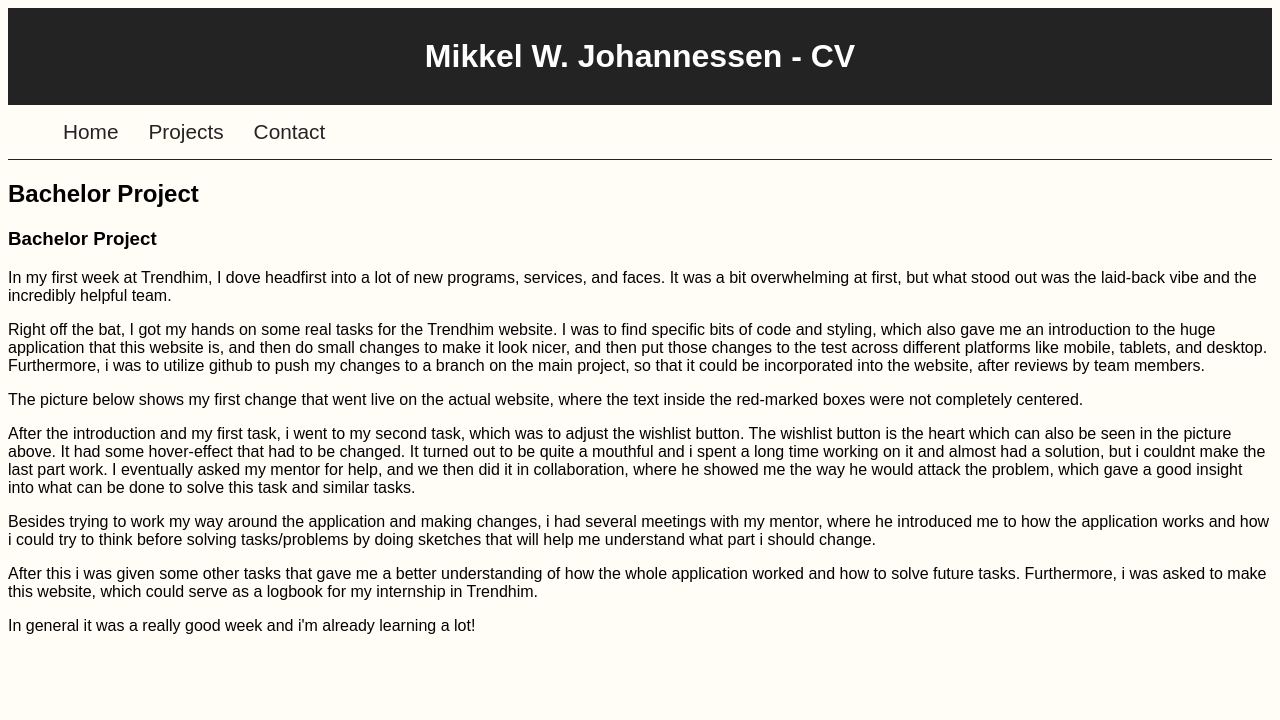
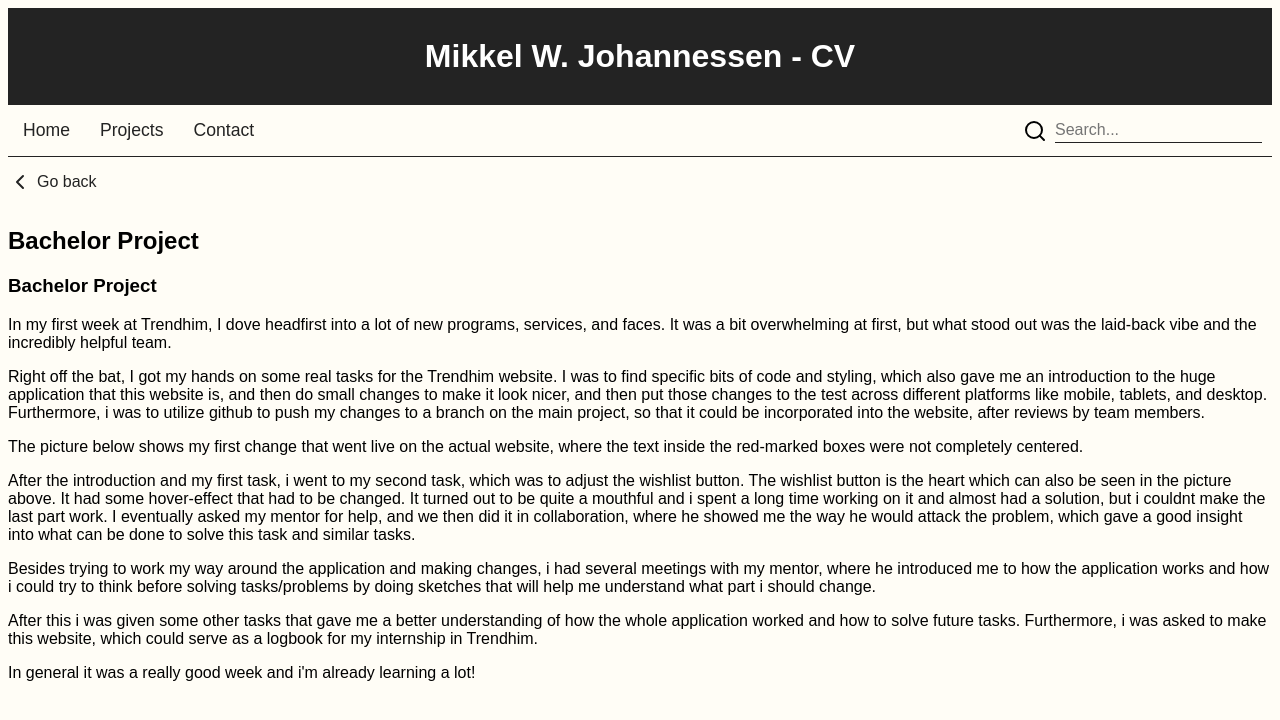
Before and after one commit to Mwaldemar/Resume, a Next.js app: page /projects/bachelor in a window 1280 px wide. Shown: the top 720 px of the page. Built offline with nearby package versions, Linux system fonts and the light colour scheme.

Commit message:
Made search bar for projects and some animations for header and menu items

```diff
--- a/app/components/header/header.module.scss
+++ b/app/components/header/header.module.scss
@@ -1,6 +1,8 @@
 .headerContainer {
   background-color: var(--black);
   padding: 20px;
+  display: flex;
+  justify-content: center;
 
   .headerLink {
     text-decoration: none;
@@ -9,10 +11,24 @@
       text-align: center;
       padding: 10px;
       margin: 0 auto;
+      width: fit-content;
+      animation: bounceIn 1.5s ease;
 
       &:hover {
         text-decoration: underline;
+        cursor: pointer;
       }
     }
   }
 }
+
+@keyframes bounceIn {
+  0% {
+    transform: scale(0);
+    opacity: 0;
+  }
+  100% {
+    transform: scale(1);
+    opacity: 1;
+  }
+}
--- a/app/components/header/header.tsx
+++ b/app/components/header/header.tsx
@@ -2,8 +2,10 @@ import React from "react";
 import { Navbar } from "../navbar/navbar";
 import styles from './header.module.scss'
 import Link from "next/link";
+import { getProjectMetadata } from '@/components/getProjectMetadata';
 
 export const Header = () => {
+    const projects = getProjectMetadata();
     return (
         <>
             <div className={styles.headerContainer}>
@@ -11,7 +13,7 @@ export const Header = () => {
                     <h1 className={styles.headerTitle}>Mikkel W. Johannessen - CV</h1>
                 </Link>
             </div>
-            <Navbar />
+            <Navbar projects={projects} />
         </>
     )
 }
--- a/app/components/navbar/navbar.module.scss
+++ b/app/components/navbar/navbar.module.scss
@@ -1,6 +1,80 @@
 .navigation {
   background-color: var(--eggWhite);
   border-bottom: 1px solid var(--black);
+  display: flex;
+  flex-direction: row;
+  justify-content: space-between;
+
+  .searchBar {
+    display: flex;
+    align-items: center;
+    position: relative;
+
+    .search {
+      padding: 10px;
+      display: flex;
+      align-content: center;
+      border-radius: 50px;
+
+      .searchInput {
+        all: unset;
+        border-bottom: 1px solid var(--black);
+        margin-left: 8px;
+
+        &::-webkit-search-cancel-button {
+          -webkit-appearance: none;
+          appearance: none;
+        }
+
+        &::-ms-clear {
+          display: none;
+        }
+      }
+    }
+
+    .searchResultsContainer {
+      position: absolute;
+      top: 100%;
+      left: 0;
+      width: 100%;
+      background-color: white;
+      border: 1px solid var(--black);
+      z-index: 10;
+      padding: 10px;
+
+      .searchResults {
+        list-style-type: none;
+        padding: 0;
+        margin: 0;
+
+        .noMatches {
+          cursor: default;
+        }
+
+        > li {
+          padding: 5px;
+          cursor: pointer;
+
+          .searchResultLink {
+            display: block;
+            text-decoration: none;
+            color: black;
+            font-size: 1rem;
+
+            .projectLink {
+              display: flex;
+              align-items: center;
+              justify-content: space-between;
+
+              &:hover {
+                text-decoration: underline;
+              }
+            }
+          }
+        }
+      }
+    }
+  }
 
   .linkContainer {
     display: flex;
@@ -8,6 +82,7 @@
     align-items: center;
     justify-content: flex-start;
     margin: 0;
+    padding: 0;
 
     .navItem {
       list-style-type: none;
@@ -21,7 +96,7 @@
       .link {
         color: var(--black);
         text-decoration: none;
-        font-size: 1.3rem;
+        font-size: 1.1rem;
         position: relative;
         display: inline-block;
 
--- a/app/components/navbar/navbar.tsx
+++ b/app/components/navbar/navbar.tsx
@@ -1,11 +1,33 @@
-import React from "react";
+"use client"
+import React, { useState } from "react";
 import Link from "next/link";
 import clsx from "clsx";
 import styles from './navbar.module.scss'
+import { ChevronRight, Search } from "lucide-react";
+import { ProjectMetadata } from "@/components/ProjectMetadata";
 
-export const Navbar = () => {
+type NavbarProps = {
+    projects: ProjectMetadata[];
+}
+
+export const Navbar = ({ projects }: NavbarProps) => {
+    const [query, setQuery] = useState('');
+    const [filteredProjects, setFilteredProjects] = useState<ProjectMetadata[]>([]);
+
+    const handleSearchChange = (event: React.ChangeEvent<HTMLInputElement>) => {
+        const searchQuery = event.target.value;
+        setQuery(searchQuery);
+
+        // Filter projects based on search query
+        const matches = projects.filter((project) =>
+            project.title.toLowerCase().includes(searchQuery.toLowerCase())
+        );
+        setFilteredProjects(matches);
+    };
+
     return (
         <div className={styles.navigation}>
+
             <ul className={styles.linkContainer}>
                 <li className={styles.navItem}>
                     <Link href="/" className={clsx(styles.link)}>
@@ -23,6 +45,43 @@ export const Navbar = () => {
                     </Link>
                 </li>
             </ul>
+            <div className={styles.searchBar}>
+                <div className={styles.search}>
+                    <Search />
+                    <input
+                        value={query}
+                        onChange={handleSearchChange}
+                        className={styles.searchInput}
+                        type="search"
+                        placeholder="Search..."
+                    />
+
+                </div>
+                {query && (
+                    <div className={styles.searchResultsContainer}>
+                        <ul className={styles.searchResults}>
+                            {filteredProjects.length > 0 ? (
+                                filteredProjects.map((project) => (
+                                    <li key={project.slug}>
+                                        <Link
+                                            href={`/projects/${project.slug}`}
+                                            className={styles.searchResultLink}
+                                            onClick={() => setQuery('')}
+                                        >
+                                            <div className={styles.projectLink}>
+                                                {project.title}
+                                                <ChevronRight />
+                                            </div>
+                                        </Link>
+                                    </li>
+                                ))
+                            ) : (
+                                <li className={styles.noMatches}>No matches</li>
+                            )}
+                        </ul>
+                    </div>
+                )}
+            </div>
         </div>
     )
 }
--- a/app/projects/[slug]/page.tsx
+++ b/app/projects/[slug]/page.tsx
@@ -1,8 +1,10 @@
 import fs from 'fs';
 import Markdown from 'markdown-to-jsx';
 import matter from 'gray-matter';
-
+import styles from './project.module.scss'
 import { getProjectMetadata } from '@/components/getProjectMetadata';
+import { ChevronLeft } from 'lucide-react';
+import Link from 'next/link';
 
 const getPostContent = (slug: string) => {
     const folder = "projects/";
@@ -24,6 +26,10 @@ const PostPage = async ({ params }: { params: { slug: string } }) => {
     const post = getPostContent(slug);
     return (
         <div>
+            <Link href={"/projects"} className={styles.projectGoBack}>
+                <ChevronLeft />
+                <p>Go back</p>
+            </Link>
             <h2>{post.data.title}</h2>
             <Markdown>{post.content}</Markdown>
         </div>
--- /dev/null
+++ b/app/projects/[slug]/project.module.scss
@@ -0,0 +1,15 @@
+.projectGoBack {
+  display: flex;
+  flex-direction: row;
+  align-items: center;
+  text-decoration: none;
+  color: var(--black);
+
+  &:hover {
+    text-decoration: underline;
+  }
+
+  p {
+    margin-left: 5px;
+  }
+}
```
